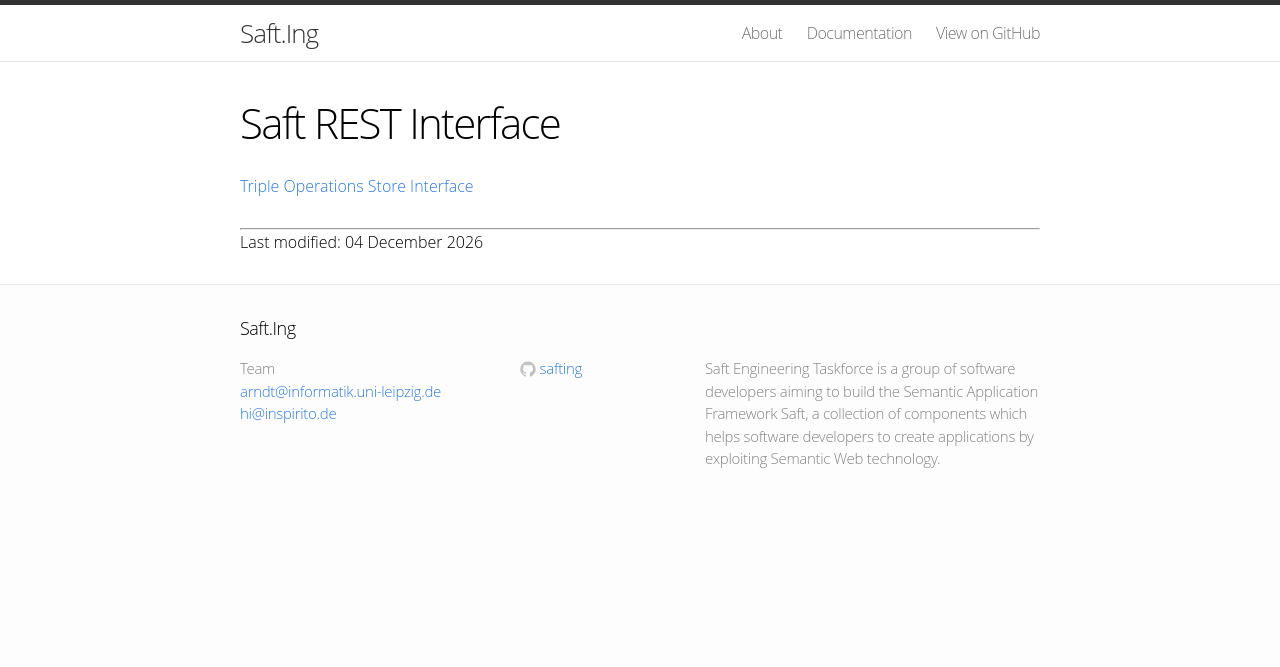
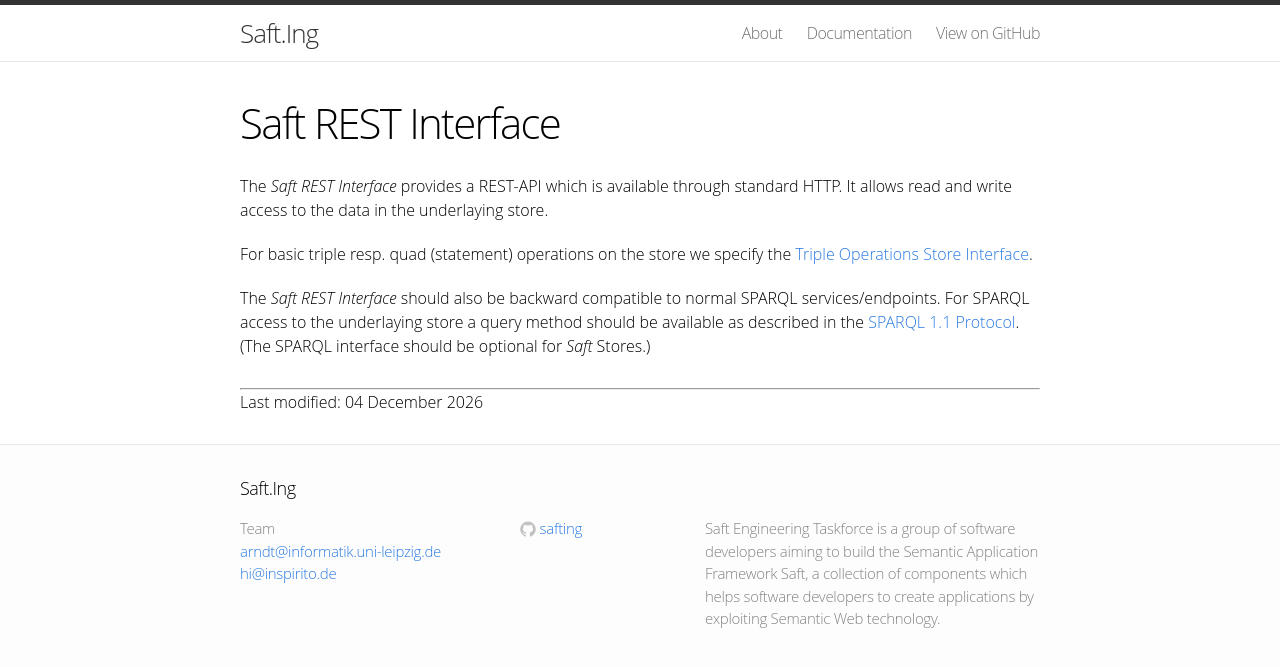
Before and after one commit to SaftIng/safting.github.io, a Jekyll site: the page built from doc/restinterface/index.md, in a window 1280 px wide. Shown: the top 667 px of the page. Built offline with Jekyll 4.4.1, drawn with Linux system fonts in a browser that asks for light colours.

Commit message:
Update REST interface information

```diff
--- a/doc/restinterface/index.md
+++ b/doc/restinterface/index.md
@@ -3,4 +3,10 @@ layout: doc
 title: Saft REST Interface
 ---
 
-[Triple Operations Store Interface](triplestore)
+The _Saft REST Interface_ provides a REST-API which is available through standard HTTP.
+It allows read and write access to the data in the underlaying store.
+
+For basic triple resp. quad (statement) operations on the store we specify the [Triple Operations Store Interface](triplestore).
+
+The _Saft REST Interface_ should also be backward compatible to normal SPARQL services/endpoints.
+For SPARQL access to the underlaying store a query method should be available as described in the [SPARQL 1.1 Protocol](http://www.w3.org/TR/2013/REC-sparql11-protocol-20130321/). (The SPARQL interface should be optional for _Saft_ Stores.)
```
Also changed, not shown: doc/restinterface/triplestore.md (+2 -0 lines).
